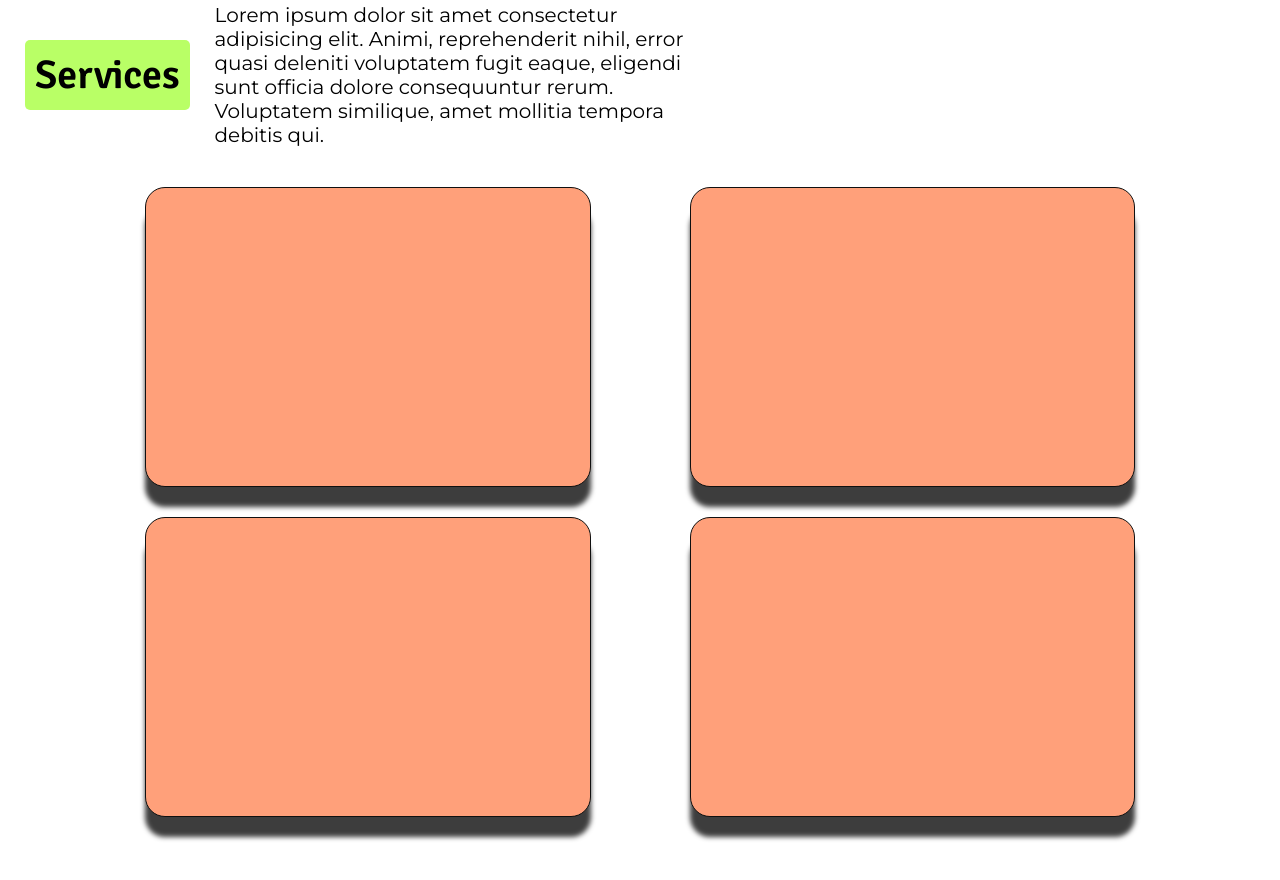
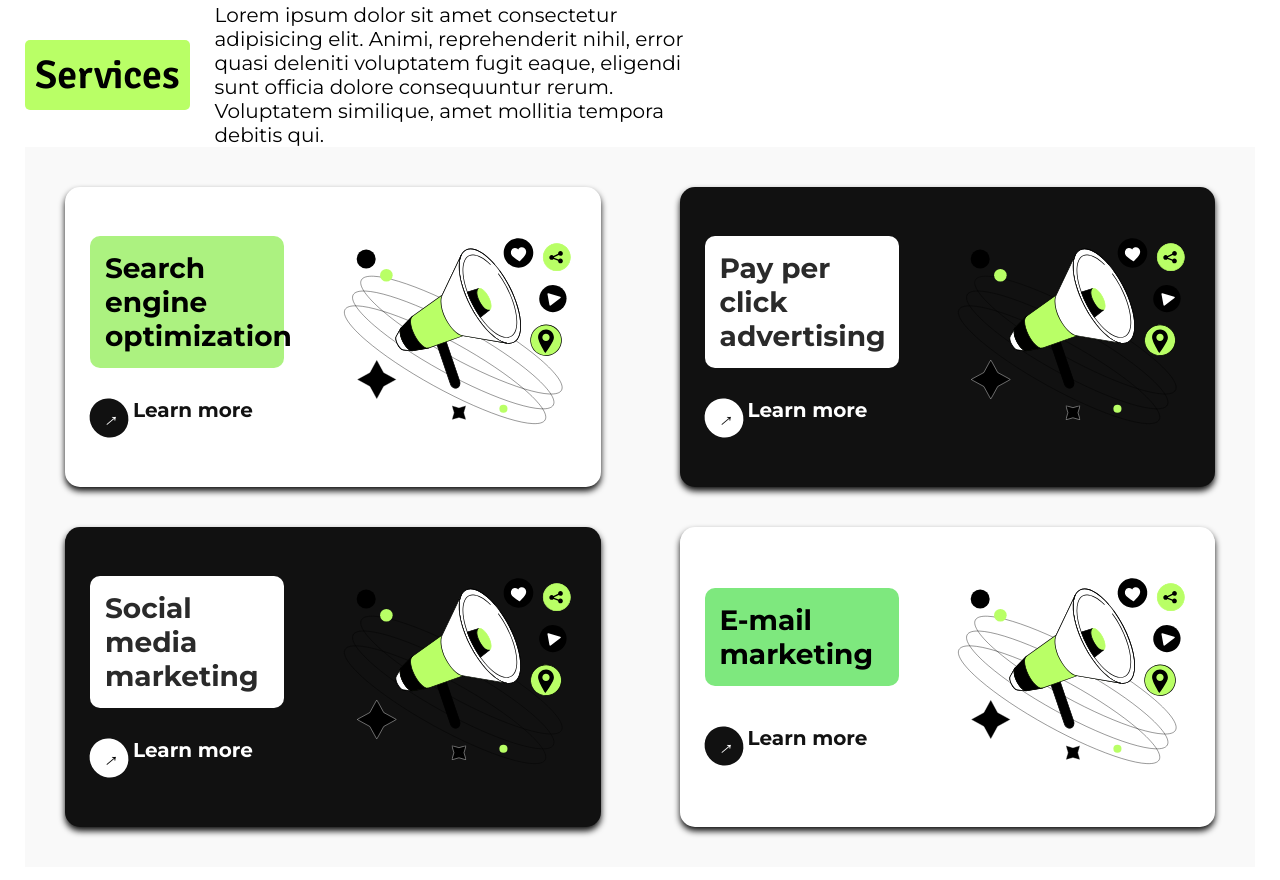
Before and after one commit to neyaz14/First-GSAP-Project, a plain HTML site: page index.html in a window 1280 px wide. Shown: the part 986-1866 px from the top of the page. Drawn offline with nearby package versions, Linux system fonts and the light colour scheme.

Commit message:
first part done

```diff
--- a/index.html
+++ b/index.html
@@ -47,7 +47,7 @@
                 <button>Book Consultation</button>
             </div>
             <div class="center-part2">
-                <img src="https://www.6stars.agency/Hero.svg" alt="">
+                <img src="./Hero.svg" alt="">
             </div>
         </div>
 
@@ -73,10 +73,40 @@
         </div>
 
         <div class="container">
-            <div class="element"></div>
-            <div class="element"></div>
-            <div class="element"></div>
-            <div class="element"></div>
+            <div class="element1 card">
+                <div class="card-inside">
+                    <h2 class="title">Search engine optimization</h2>
+                <h4 class="icon"><span class="arrow">→</span> Learn more </h4>
+                </div>
+                <img src="./Hero.svg" alt="Placeholder">
+            </div>
+
+            <div class="element2 card">
+
+                <div class="card-inside">
+                    <h2 class="title">Pay per click advertising</h2>
+                <h4 class="icon"><span class="arrow">→</span> Learn more </h4>
+                </div>
+                <img src="./Hero.svg" alt="Placeholder">
+            </div>
+
+            <div class="element3 card">
+
+                <div class="card-inside">
+                    <h2 class="title">Social media marketing</h2>
+                <h4 class="icon"><span class="arrow">→</span> Learn more </h4>
+                </div>
+                <img src="./Hero.svg" alt="Placeholder">
+            </div>
+
+            <div class="element4 card">
+
+                <div class="card-inside">
+                    <h2 class="title">E-mail marketing</h2>
+                <h4 class="icon"><span class="arrow">→</span> Learn more </h4>
+                </div>
+                <img src="./Hero.svg" alt="Placeholder">
+            </div>
         </div>
     </section>
 
--- a/script.js
+++ b/script.js
@@ -0,0 +1,35 @@
+const tl = gsap.timeline();
+
+tl.from('nav h1, nav h4, nav button',{
+    y:-30,
+    duration:0.68,
+    delay:0.6,
+    opacity:0,
+    stagger:0.15
+})
+
+tl.from(".center-part1 h1", {
+    x:-300,
+    opacity:0,
+    duration:0.79
+})
+tl.from(".center-part1 p", {
+    x:-100,
+    opacity:0,
+    duration:0.69
+})
+tl.from(".center-part1 button",{
+    opacity:0,
+    x:-100,
+})
+tl.from(".center-part2 img",{
+    opacity:0,
+    // delay:-1,
+    duration:0.5
+},"-=2.5")
+tl.from(".section1Bottom img",{
+    opacity:0,
+    y:-30,
+    delay:-1,
+    duration:1.5
+})
--- a/style.css
+++ b/style.css
@@ -12,9 +12,10 @@ body {
 }
 
 
-section{
+section {
     height: auto;
 }
+
 #section1 {
     /* height: 100%; */
     /* background-color: rgb(24, 24, 24); */
@@ -38,8 +39,9 @@ nav h1 {
     font-size: 30px;
     font-family: Signika;
 }
-nav h1 i{
-    display:  inline-block;
+
+nav h1 i {
+    display: inline-block;
     rotate: 25deg;
 }
 
@@ -53,41 +55,44 @@ nav button {
     border-radius: 10px;
     font-weight: 600;
     background-color: transparent;
-    border:1px solid #101010;
+    border: 1px solid #101010;
 }
 
-.center{
-    padding:30px;
+.center {
+    padding: 30px;
     height: 80%;
     width: 100%;
 
     display: flex;
-    align-items:center;
+    align-items: center;
     justify-content: space-between;
 }
-.center-part1{
+
+.center-part1 {
     height: 100%;
     width: 40%;
     padding: 20px;
 }
 
-.center-part2{
+.center-part2 {
     height: 100%;
     width: 60%;
     padding: 20px;
 
 }
-.center-part1 h1{
+
+.center-part1 h1 {
     font-size: 60px;
     font-family: Signika;
     font-weight: 550;
 }
-.center-part1 p{
+
+.center-part1 p {
     font-size: 20px;
     width: 90%;
 }
 
-.center-part1 button{
+.center-part1 button {
     background-color: #101010;
     padding: 22px 40px;
     color: aliceblue;
@@ -96,29 +101,34 @@ nav button {
     border: none;
     margin-top: 10px;
 }
-.center-part2{
+
+.center-part2 {
     height: 100%;
     width: 56%;
     position: relative;
 }
-.center-part2 img{
-    height: 100%;
+
+.center-part2 img {
+    /* height: 100%; */
+    height: 400px;
     position: absolute;
+    bottom: -200px;
     right: 0;
 }
-.section1Bottom{
+
+.section1Bottom {
     display: flex;
     align-items: center;
     justify-content: space-between;
     padding: 30px 22px;
 }
 
-.section1Bottom img{
+.section1Bottom img {
     height: 60px;
     margin-bottom: 250px;
 }
 
-#section2{
+#section2 {
     margin-top: 10px;
     /* background-color: #1416ad; */
     width: 100%;
@@ -127,13 +137,14 @@ nav button {
 
 }
 
-#section2 .services{
-    display: flex ;
+#section2 .services {
+    display: flex;
     align-items: center;
     justify-content: flex-start;
     gap: 25px;
 }
-.services h3{
+
+.services h3 {
     background-color: #B9FF66;
     font-weight: 600;
     padding: 10px;
@@ -141,29 +152,165 @@ nav button {
     font-size: 40px;
     font-family: Signika;
 }
-.services p{
+
+.services p {
     width: 40%;
     font-size: 20px;
     font-weight: 400;
 
 }
 
-.container{
-    height: 85%;
+.container {
+    /* height: 85%;
     width: 100%;
     padding: 40px 120px;
     display: flex;
     justify-content: space-between;
-    /* background-color: #d2ff9c; */
     gap: 30px;
+    flex-wrap: wrap; */
+
+    display: flex;
     flex-wrap: wrap;
+    justify-content: space-between;
+    align-items: center;
+    font-family: Arial, sans-serif;
+    background-color: #f9f9f9;
+    margin: 0;
+    padding: 20px;
 }
-.element{
-    flex-shrink: 0;
-    height:300px;
+
+.element1,
+.element2,
+.element3,
+.element4 {
     width: 45%;
-    border:1px solid #101010;
-    border-radius: 20px;
-    background-color: lightsalmon;
-    box-shadow: 0px 20px 5px rgba(0, 0, 0, 0.762);
+    height: 300px;
+    border-radius: 15px;
+    box-shadow: 0 4px 6px #111;
+    margin: 20px;
+    padding: 25px;
+    display: flex;
+    /* flex-direction: column; */
+    justify-content: space-between;
+    text-decoration: none;
+    overflow: hidden;
 }
+
+.element1 {
+    background-color: #fff;
+    color: #000;
+}
+
+.element1 .title {
+    background-color: #acf280;
+    padding:15px;
+    border-radius: 10px;
+    font-size: 28px;
+    font-weight:2bold;
+}
+.card-inside{
+    width: 40%;
+}
+.element1 .arrow{
+
+    transform: rotate(-40deg);
+    background-color: #111;
+    padding: 8px 9px;
+    border-radius: 50%;
+    font-weight: 800;
+    color: white;
+}
+
+.element2 {
+    background-color: #111;
+    color: #fff;
+}
+
+.element2 .title {
+    background-color: #ffffff;
+    color: #0d0d0de0;
+    padding:15px;
+    border-radius: 10px;
+    font-size: 28px;
+    font-weight:2bold;
+}
+.element2 .arrow{
+
+    transform: rotate(-40deg);
+    background-color: #ffffff;
+    padding: 8px 9px;
+    border-radius: 50%;
+    font-weight: 800;
+    color: rgb(14, 14, 14);
+}
+.element2 .icon{
+    color: white;
+}
+
+.element3 {
+    background-color: #111111;
+    color: #fff;
+}
+
+.element3 .title {
+    background-color: #ffffff;
+    color: #0d0d0de0;
+    padding:15px;
+    border-radius: 10px;
+    font-size: 28px;
+    font-weight:2bold;
+}
+.element3 .arrow{
+    transform: rotate(-40deg);
+    background-color: #ffffff;
+    padding: 8px 9px;
+    border-radius: 50%;
+    font-weight: 800;
+    color: rgb(0, 0, 0);
+}
+.element3 .icon{
+    color: white;
+}
+.element4 {
+    background-color: #fff;
+    color: #000;
+}
+
+.element4 .title {
+    background-color: #7ee87e;
+    padding:15px;
+    border-radius: 10px;
+    font-size: 28px;
+    font-weight:2bold;
+}
+.element4 .arrow{
+
+    transform: rotate(-40deg);
+    background-color: #111;
+    padding: 8px 9px;
+    border-radius: 50%;
+    font-weight: 800;
+    color: white;
+}
+
+.card-inside{
+    display: flex;
+    flex-direction: column;
+    justify-content: space-evenly;
+
+}
+.icon {
+    /* margin-left: auto; */
+    font-size: 20px;
+    display: flex;
+    /* align-items: center; */
+    /* justify-content: center; */
+    gap: 5px;
+    color: #121212;
+    margin-top: 5px;
+}
+
+.card img {
+    width: 50%;
+
+}
```
Also changed, not shown: Hero.svg (added). Lines whose indentation alone changed are shown as unchanged.
